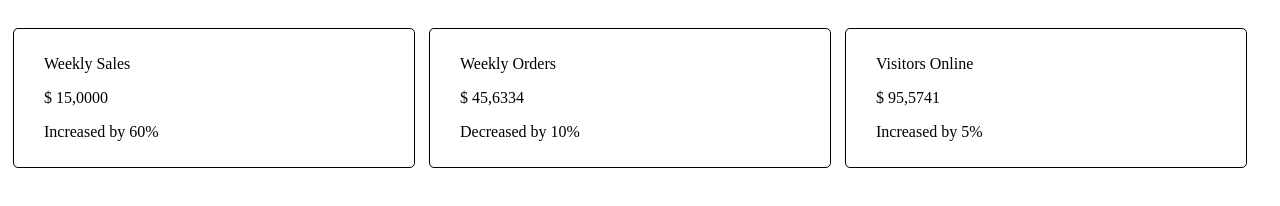
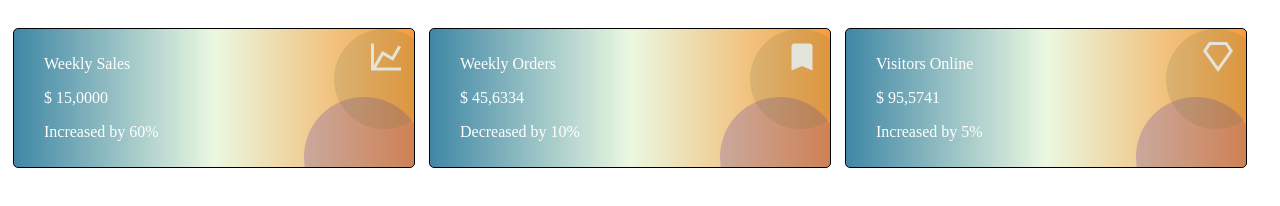
Before and after one commit to avk256/position_pseudo, a plain HTML site: page index.html in a window 1280 px wide. Drawn offline with Linux system fonts and the light colour scheme.

Commit message:
First release

```diff
--- a/assets/css/style.css
+++ b/assets/css/style.css
@@ -1,16 +1,80 @@
+:root {
+    --circleUp_right: -20px;
+    --circleUp_top: 0px;
+    --circleUp_radius: 100px;
+    --circleBt_right: -10px;
+    --circleBt_bottom: -50px;
+    --circleBt_radius: 120px
+}
+
+.pic1::after, .pic2::after, .pic3::after {
+    /* display: block; */
+    content: "";
+    width: var(--circleUp_radius);
+    height: var(--circleUp_radius);
+    background: rgba(119, 119, 72, 0.2);
+    border-radius: 50%;
+
+    position: absolute;
+    right: var(--circleUp_right);
+    top: var(--circleUp_top);
+
+  }
+
+  .pic1::before, .pic2::before, .pic3::before {
+    /* display: block; */
+    content: "";
+    width: var(--circleBt_radius);
+    height: var(--circleBt_radius);
+    background: rgba(54, 19, 179, 0.2);
+    border-radius: 80%;
+
+    position: absolute;
+    right: var(--circleBt_right);
+    bottom: var(--circleBt_bottom);
+
+  }
+
+
 .pic1, .pic2, .pic3 {
     display: inline-block;
+    position: relative;
     margin: 20px 5px;
     min-width: 400px;
 
     border: 1px solid black;
     border-radius: 5px;
 
+    overflow: hidden;
+
 }
 
+.pic1 {
+    background: linear-gradient(0.25turn, #3f87a6, #ebf8e1, #f69d3c);
 
+}
+
+.pic2 {
+    background: linear-gradient(0.25turn, #3f87a6, #ebf8e1, #f69d3c);
+}
+
+.pic3 {
+    background: linear-gradient(0.25turn, #3f87a6, #ebf8e1, #f69d3c);
+}
 
 .content {
     text-align:left;
+    color: white;
     padding: 10px 30px;
+
+    position: relative;
+    right: 0px;
+    top: 0px;
 }
+
+.chart-line, .bookmark, .diamond {
+    position: absolute;
+    right: 10px;
+    top: 10px;
+
+}
--- a/index.html
+++ b/index.html
@@ -15,13 +15,18 @@
                 <p>$ 15,0000</p>
                 <p>Increased by 60%</p>
             </div>
-
+            <div class="chart-line">
+                <img src="./assets/images/chart-line.png" alt="chart-line">
+            </div>
         </div>
         <div class="pic2">
             <div class="content">
                 <p>Weekly Orders</p>
                 <p>$ 45,6334</p>
                 <p>Decreased by 10%</p>
+            </div>
+            <div class="bookmark">
+                <img src="./assets/images/bookmark.png" alt="bookmark">
             </div>
         </div>
         <div class="pic3">
@@ -30,6 +35,9 @@
                 <p>$ 95,5741</p>
                 <p>Increased by 5%</p>
             </div>
+            <div class="diamond">
+                <img src="./assets/images/diamond-outline.png" alt="diamond">
+            </div>
         </div>
     </div>
 </body>
```
Also changed, not shown: assets/images/bookmark.png (added), assets/images/chart-line.png (added), assets/images/diamond-outline.png (added).
